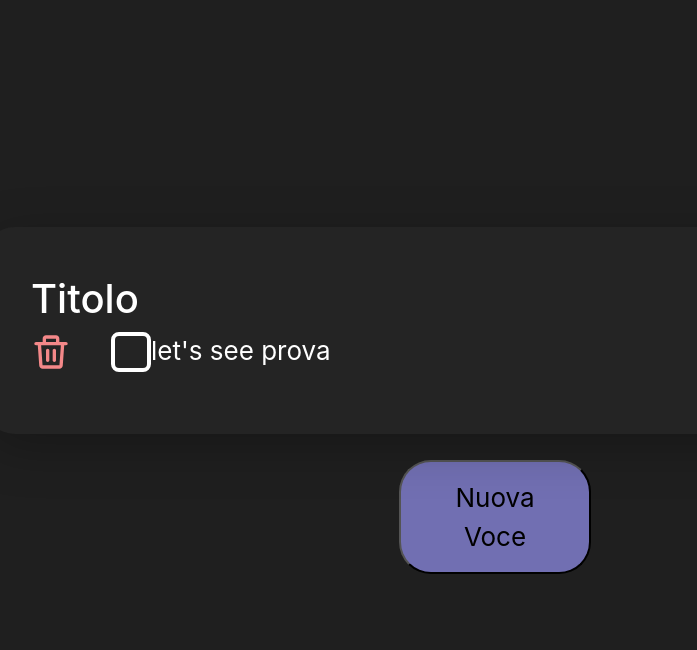
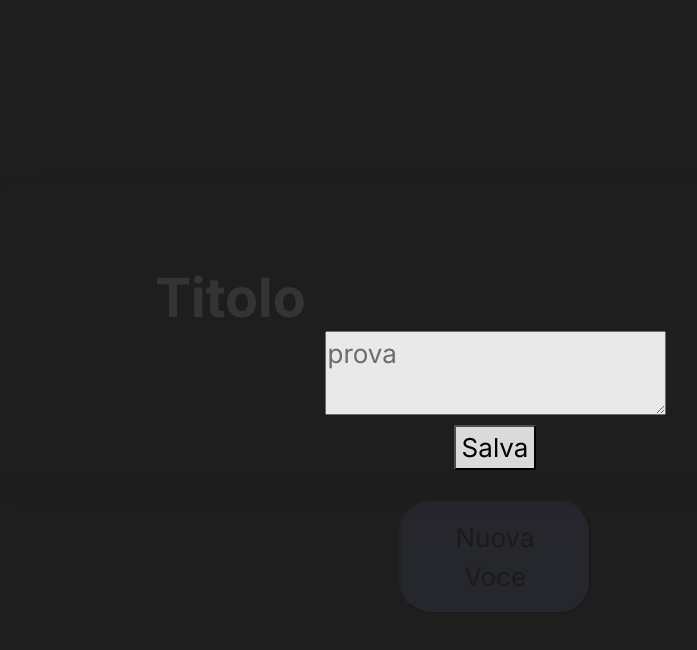
Before and after one commit to AndreaNocciolini/stride, a React (Create React App) app: page / in a window 1280 px wide. Both pictures are taken after a click on the button "Nuova Voce". Shown: the top 650 px of the page, without its empty margins (145-842 px from the left). Built offline with nearby package versions, Linux system fonts and the light colour scheme.

Commit message:
add modal, small other changes

```diff
--- a/public/index.html
+++ b/public/index.html
@@ -1,31 +1,24 @@
 <!DOCTYPE html>
 <html lang="en">
+
 <head>
   <meta charset="utf-8" />
   <link rel="icon" href="%PUBLIC_URL%/favicon.ico" />
   <meta name="viewport" content="width=device-width, initial-scale=1" />
   <meta name="theme-color" content="#000000" />
-    <meta
-      name="description"
-      content="Web site created using create-react-app"
-    />
+  <meta name="description" content="Web site created using create-react-app" />
   <link rel="apple-touch-icon" href="%PUBLIC_URL%/logo192.png" />
-    <!--
-      manifest.json provides metadata used when your web app is installed on a
-      user's mobile device or desktop. See https://developers.google.com/web/fundamentals/web-app-manifest/
-    -->
+
+  <!-- Google Fonts Link -->
+  <link rel="preconnect" href="https://fonts.googleapis.com">
+  <link rel="preconnect" href="https://fonts.gstatic.com" crossorigin>
+  <link href="https://fonts.googleapis.com/css2?family=Inter:wght@400;500;700&display=swap" rel="stylesheet">
+
   <link rel="manifest" href="%PUBLIC_URL%/manifest.json" />
-    <!--
-      Notice the use of %PUBLIC_URL% in the tags above.
-      It will be replaced with the URL of the `public` folder during the build.
-      Only files inside the `public` folder can be referenced from the HTML.
 
-      Unlike "/favicon.ico" or "favicon.ico", "%PUBLIC_URL%/favicon.ico" will
-      work correctly both with client-side routing and a non-root public URL.
-      Learn how to configure a non-root public URL by running `npm run build`.
-    -->
-    <title>React App</title>
+  <title>App Stride</title>
 </head>
+
 <body>
   <noscript>You need to enable JavaScript to run this app.</noscript>
   <div id="root"></div>
@@ -40,4 +33,5 @@
       To create a production bundle, use `npm run build` or `yarn build`.
     -->
 </body>
+
 </html>
--- a/src/App.scss
+++ b/src/App.scss
@@ -3,7 +3,7 @@
   background-color: #242424;
 }
 
-.App-header {
+.App-container {
   background-color: #1f1f1f;
   min-height: 100vh;
   display: flex;
--- a/src/App.tsx
+++ b/src/App.tsx
@@ -2,26 +2,35 @@ import React, { useState } from 'react';
 import './App.scss';
 
 import Notes from './containers/Notes';
+import Modal from './components/Modal';
+
+// Note Type, should i move it to an external file?
+export type Note = {
+  id: number,
+  content: string
+}
 
 function App() {
 
-  const [notes, setNotes] = useState([] as any[]);
+  const [isModalOpen, setIsModalOpen] = useState(false as boolean);
+  const [notes, setNotes] = useState([] as Note[]);
 
-  const prova = {
-    text: "prova"
-  }
-
-  const clicketi = (): any => {
-    setNotes([prova, ...notes]);
+  const openModal = (): any => {
+    setIsModalOpen(true)
   }
   return (
     <div className="App">
-      <header className="App-header">
+      <div className="App-container">
         <Notes notes={notes} addNotes={setNotes} />
-        <button onClick={clicketi} className="col-6 new-note">
+        <button onClick={openModal} className="col-6 new-note">
           Nuova Voce
         </button>
-      </header>
+        {isModalOpen && <Modal
+          setIsModalOpen={setIsModalOpen}
+          notes={notes}
+          setNotes={setNotes}
+        />}
+      </div>
 
     </div>
   );
--- /dev/null
+++ b/src/components/Modal.scss
@@ -0,0 +1,10 @@
+.Modal-background {
+    width: 100vw;
+    height: 100vh;
+    background-color: #1F1F1F;
+    opacity: 0.9;
+    position: fixed;
+    display: flex;
+    justify-content: center;
+    align-items: center;
+}
--- /dev/null
+++ b/src/components/Modal.tsx
@@ -0,0 +1,35 @@
+import React from 'react';
+import { Note } from '../App';
+import './Modal.scss';
+
+function Modal(props: any) {
+    const saveNote = () => {
+        props.setNotes([...props.notes, prova])
+        props.setIsModalOpen(false)
+    }
+
+    const prova: Note = {
+        id: 1,
+        content: "prova"
+    }
+
+    return (
+        <div className='Modal-background'>
+            <div className="Modal d-flex flex-column">
+                <div>
+                    <textarea name="" id="" placeholder='prova'>
+                        {/* ... */}
+                    </textarea>
+                </div>
+
+                <div>
+                    <button onClick={saveNote}>
+                        Salva
+                    </button>
+                </div>
+            </div>
+        </div>
+    );
+}
+
+export default Modal;
--- a/src/containers/Notes.scss
+++ b/src/containers/Notes.scss
@@ -1,4 +1,4 @@
-.Modal {
+.Notes {
     width: 80%;
     background-color: #242424;
     min-height: 200px;
@@ -6,5 +6,11 @@
     overflow-y: auto;
     border-radius: 32px;
     filter: drop-shadow(4px 12px 24px rgba(0, 0, 0, 0.25));
-    padding: 80px, 160px, 80px, 160;
+    padding: 80px 160px;
+
+    .title {
+        font-size: 54px;
+        font-weight: bold;
+        margin-bottom: 64px;
+    }
 }
--- a/src/containers/Notes.tsx
+++ b/src/containers/Notes.tsx
@@ -6,9 +6,9 @@ import SingleNote from './SingleNote'
 function Notes(props: any) {
 
   return (
-    <div className="Modal d-flex justify-content-center row">
-      <div className="content p-5 d-flex flex-column align-items-start col">
-        <h1>Titolo</h1>
+    <div className="Notes d-flex justify-content-center row">
+      <div className="content d-flex flex-column align-items-start col">
+        <h1 className='title'>Titolo</h1>
         {
           // render multiple elements for every click
           props.notes.map((note: any, index: number) => (
--- a/src/containers/SingleNote.scss
+++ b/src/containers/SingleNote.scss
@@ -1,5 +1,6 @@
 .SingleNote {
-    height: 50%;
+    margin-bottom: 40px;
+
     .buttons-container {
         button {
             background: none;
@@ -19,4 +20,10 @@
             }
         }
     }
+
+    .note-text {
+        margin-left: 24px;
+        font-size: 17px;
+        font-weight: 400;
+    }
 }
--- a/src/containers/SingleNote.tsx
+++ b/src/containers/SingleNote.tsx
@@ -9,7 +9,7 @@ function SingleNote(props: any) {
     }
 
     return (
-        <div className="SingleNote m-0 w-100 d-flex text-justify-center">
+        <div className="SingleNote w-100 d-flex text-justify-center">
             <div className="buttons-container">
                 <button>
                     <svg className="bin" width="40" height="40" viewBox="0 0 40 40" fill="none" xmlns="http://www.w3.org/2000/svg">
@@ -29,7 +29,7 @@ function SingleNote(props: any) {
                     }
                 </button>
             </div>
-            <p>
+            <p className='note-text d-flex align-items-center mb-0'>
                 let's see {`${props.note.text}`}
             </p>
         </div>
--- a/src/index.scss
+++ b/src/index.scss
@@ -1,6 +1,6 @@
 body {
   margin: 0;
-  font-family: -apple-system, BlinkMacSystemFont, 'Segoe UI', 'Roboto', 'Oxygen',
+  font-family: 'Inter', -apple-system, BlinkMacSystemFont, 'Segoe UI', 'Roboto', 'Oxygen',
     'Ubuntu', 'Cantarell', 'Fira Sans', 'Droid Sans', 'Helvetica Neue',
     sans-serif;
   -webkit-font-smoothing: antialiased;
```
Also changed, not shown: TODO.txt, 1 other file (tests, documents, lock files or other folders). Lines whose indentation alone changed are shown as unchanged.
